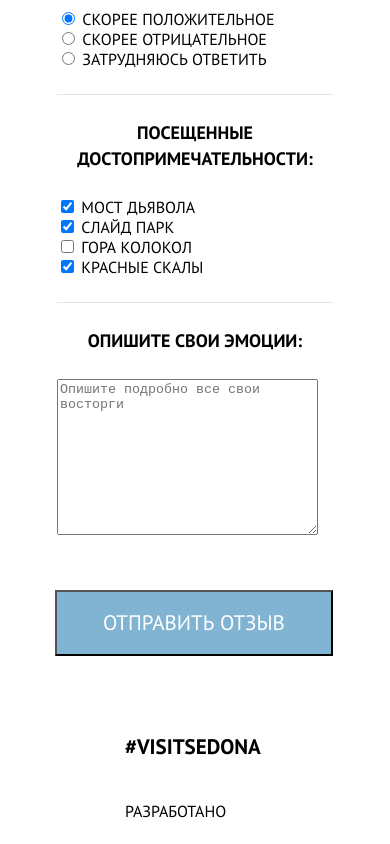
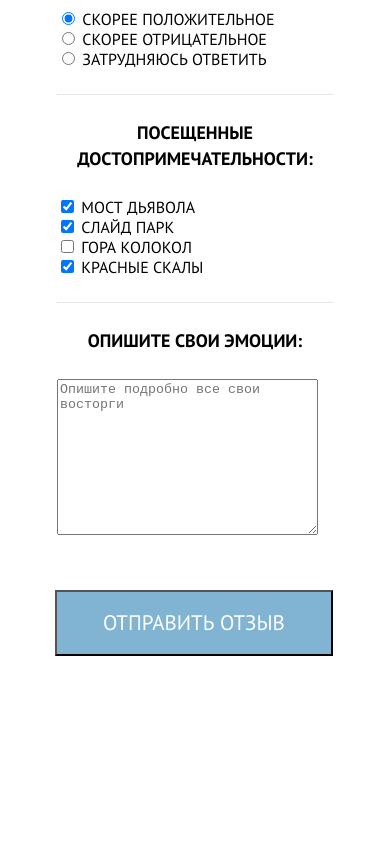
Before and after one commit to RinatR/17480-sedona, a website: page form.html in a window 390 px wide. Shown: the part 1320-2164 px from the top of the page. After the commit the page ends 2054 px from the top, so only its background shows below. Drawn offline with nearby package versions, Linux system fonts and the light colour scheme; files that its build step writes are made by us from their sources.

```diff
--- a/form.html
+++ b/form.html
@@ -111,7 +111,7 @@
       </form>
     </section>
   </main>
-  <footer class="main-footer">
+  <!-- <footer class="main-footer">
     <div class="hashtag">#visitsedona</div>
     <div class="socials">
       <a class="socials__icon socials__icon--twitter" href="#"></a>
@@ -122,6 +122,6 @@
       <span class="copyright__text">Разработано</span>
       <a class="copyright__icon" href="#" ></a>
     </div>
-  </footer>
+  </footer> -->
 </body>
 </html>
--- a/less/blocks/booking.less
+++ b/less/blocks/booking.less
@@ -24,3 +24,7 @@
     margin: 0 auto;
   }
 }
+
+@media @desktop-width {
+
+}
```
